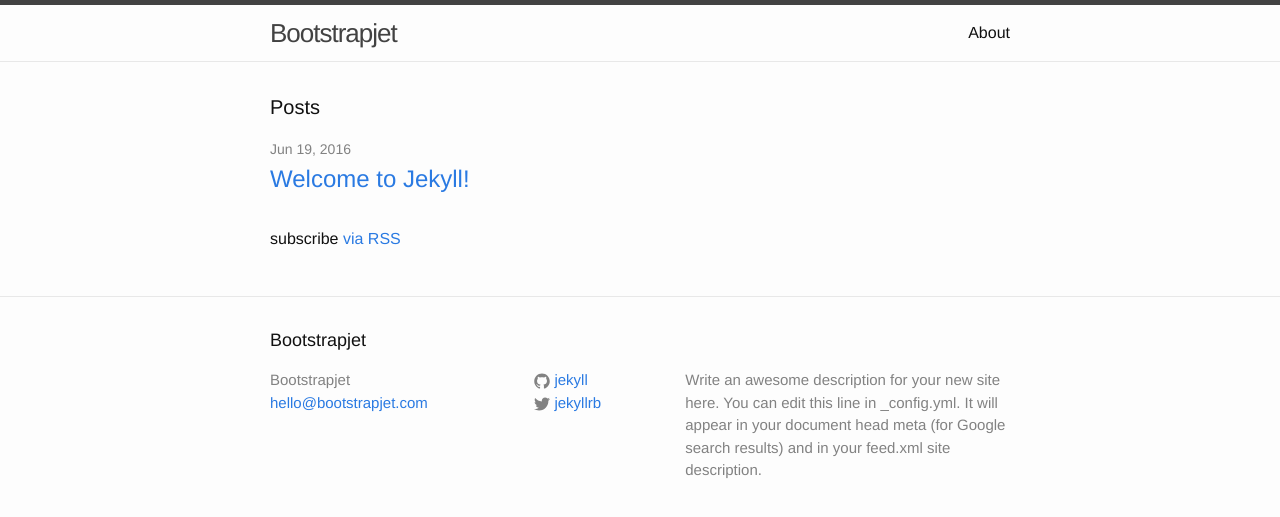
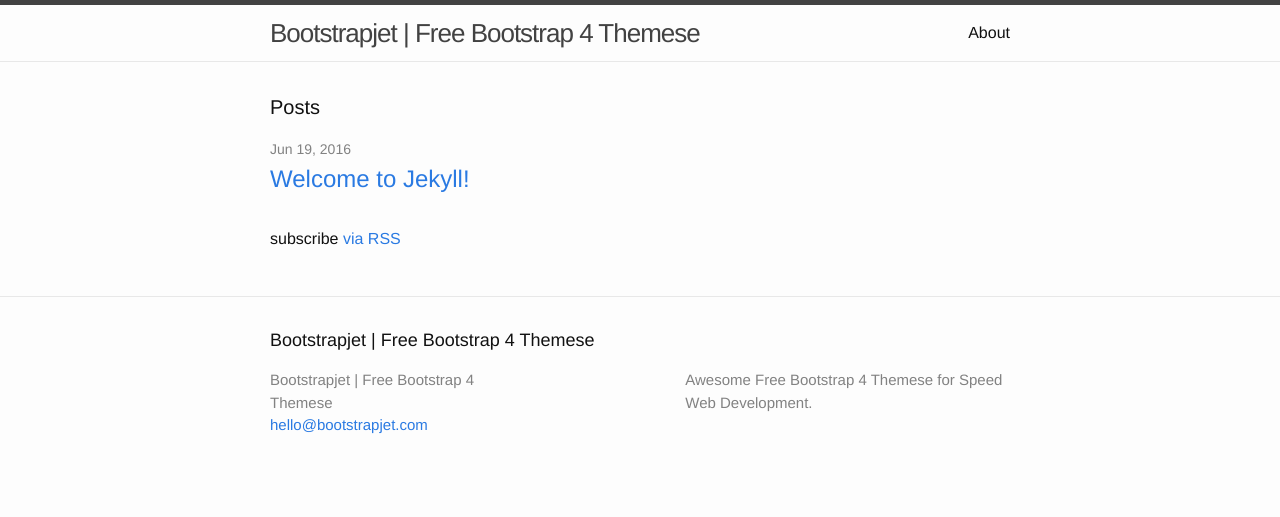
Before and after one commit to gitshot/bootstrapjet, a Jekyll site: the page built from index.html, in a window 1280 px wide. Shown: the top 517 px of the page. Built offline with Jekyll 4.4.1, drawn with Linux system fonts in a browser that asks for light colours.

Commit message:
added few plugins to jekyll

```diff
--- a/_config.yml
+++ b/_config.yml
@@ -6,16 +6,18 @@
 # 'jekyll serve'. If you change this file, please restart the server process.
 
 # Site settings
-title: Bootstrapjet
+title: Bootstrapjet | Free Bootstrap 4 Themese
 email: hello@bootstrapjet.com
 description: > # this means to ignore newlines until "baseurl:"
-  Write an awesome description for your new site here. You can edit this
-  line in _config.yml. It will appear in your document head meta (for
-  Google search results) and in your feed.xml site description.
+  Awesome Free Bootstrap 4 Themese for Speed Web Development.
 baseurl: "" # the subpath of your site, e.g. /blog
 url: "http://bootstrapjet.com" # the base hostname & protocol for your site
-twitter_username: jekyllrb
-github_username:  jekyll
+
 
 # Build settings
 markdown: kramdown
+
+# Plugins
+gems:
+  - jekyll-sitemap
+  - jekyll-seo-tag
```
